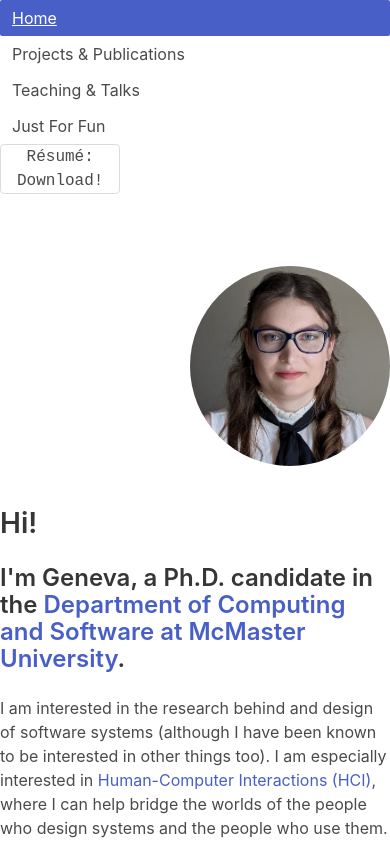
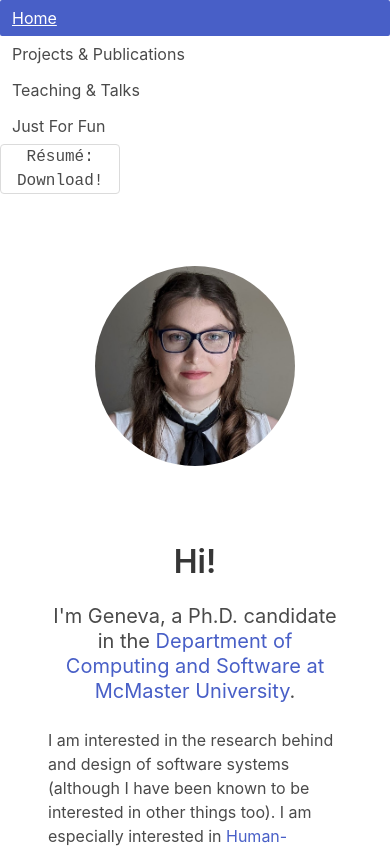
Before and after one commit to GenevaS/website, a Next.js app: page / in a window 390 px wide. Shown: the top 848 px of the page. Built offline with nearby package versions, Linux system fonts and the light colour scheme.

Commit message:
Got top part of main page styled and responsive

```diff
--- a/components/layout.js
+++ b/components/layout.js
@@ -8,7 +8,7 @@ export const siteTitle = 'Geneva M. Smith'
 
 export default function Layout({ children, home }) {
     return (
-      <div>
+      <div className='is-centered-mobile'>
         <Head>
           <link rel="icon" href="puzzle-piece-solid.svg" />
           <meta
@@ -26,11 +26,11 @@ export default function Layout({ children, home }) {
         </Head>
 
         <div className='columns'>
-          <div className='column is-3'>
+          <div className='column is-one-quarter'>
             <NavBar></NavBar>
           </div>
 
-          <div className='column is-9'>
+          <div className='column is-half p-3'>
             <main>{children}</main>
             <Footer></Footer>
           </div>
--- a/pages/index.js
+++ b/pages/index.js
@@ -11,8 +11,13 @@ export default function Home( ) {
       </Head>
 
       <section>
-        <div className='columns level pt-6'>
-          <div className='column level-item has-text-right'>
+          <div className='columns is-hidden-touch pt-6 px-6'>
+            <div className='column is-centered'>
+              <div className='columns level'>
+                <div className='column' aria-hidden='true'>
+
+                </div>
+                <div className='column level-left is-narrow has-text-right'>
                   <div className='image'>
                     <Image
                       priority
@@ -23,23 +28,57 @@ export default function Home( ) {
                       alt="Picture of Geneva M. Smith"
                     />
                   </div>
+                </div>
+
+                <div className='column level-right is-6 has-text-left pr-3'>
+                  <div className='content'>
+                    <p className='title'>Hi!</p>
+                  </div>
+                  <div className='content'>
+                    <p className='subtitle'>I&#39;m Geneva, a Ph.D. candidate in the
+                    <a href="https://www.eng.mcmaster.ca/cas"> Department of Computing and
+                    Software at McMaster University</a>.</p>
+                  </div>
+                </div>
+                <div className='column' aria-hidden='true'>
 
                 </div>
-
-          <div className='column level-item has-text-left'>
-            <div className='content'>
-              <h2 className='title'>Hi!</h2>
-            </div>
-            <div className='content'>
-              <h3 className='subtitle'>I&#39;m Geneva, a Ph.D. candidate in the
-              <a href="https://www.eng.mcmaster.ca/cas"> Department of Computing and
-              Software at McMaster University</a>.</h3>
               </div>
             </div>
           </div>
 
-        <div className='block'>
-          <p className='block'>
+        <div className='columns is-hidden-desktop is-centered pt-6 px-6'>
+          <div className='column'>
+            <div className='image has-text-centered'>
+              <Image
+                priority
+                src="/images/smith_headshot.jpg"
+                height={200}
+                width={200}
+                className="is-rounded is-square"
+                alt="Picture of Geneva M. Smith"
+              />
+            </div>
+          </div>
+        </div>
+
+        <div className='columns is-hidden-desktop pt-6 px-6'>
+          <div className='column is-centered has-text-centered'>
+            <div className='content'>
+              <p className='title'>Hi!</p>
+            </div>
+            <div className='content'>
+              <p className='subtitle'>I&#39;m Geneva, a Ph.D. candidate in the
+              <a href="https://www.eng.mcmaster.ca/cas"> Department of Computing and
+              Software at McMaster University</a>.</p>
+            </div>
+          </div>
+        </div>
+
+        <div className='columns'>
+          <div className='column'>
+            <div className='content px-6'>
+              <p className='content block'>
                 I am interested in the research behind and design of software
                 systems (although I have been known to be interested in other
                 things too). I am especially interested in
@@ -64,6 +103,9 @@ export default function Home( ) {
                 </p>
               </p>
             </div>
+          </div>
+        </div>
+
       </section>
     </Layout>
   )
```
Lines whose indentation alone changed are shown as unchanged.
